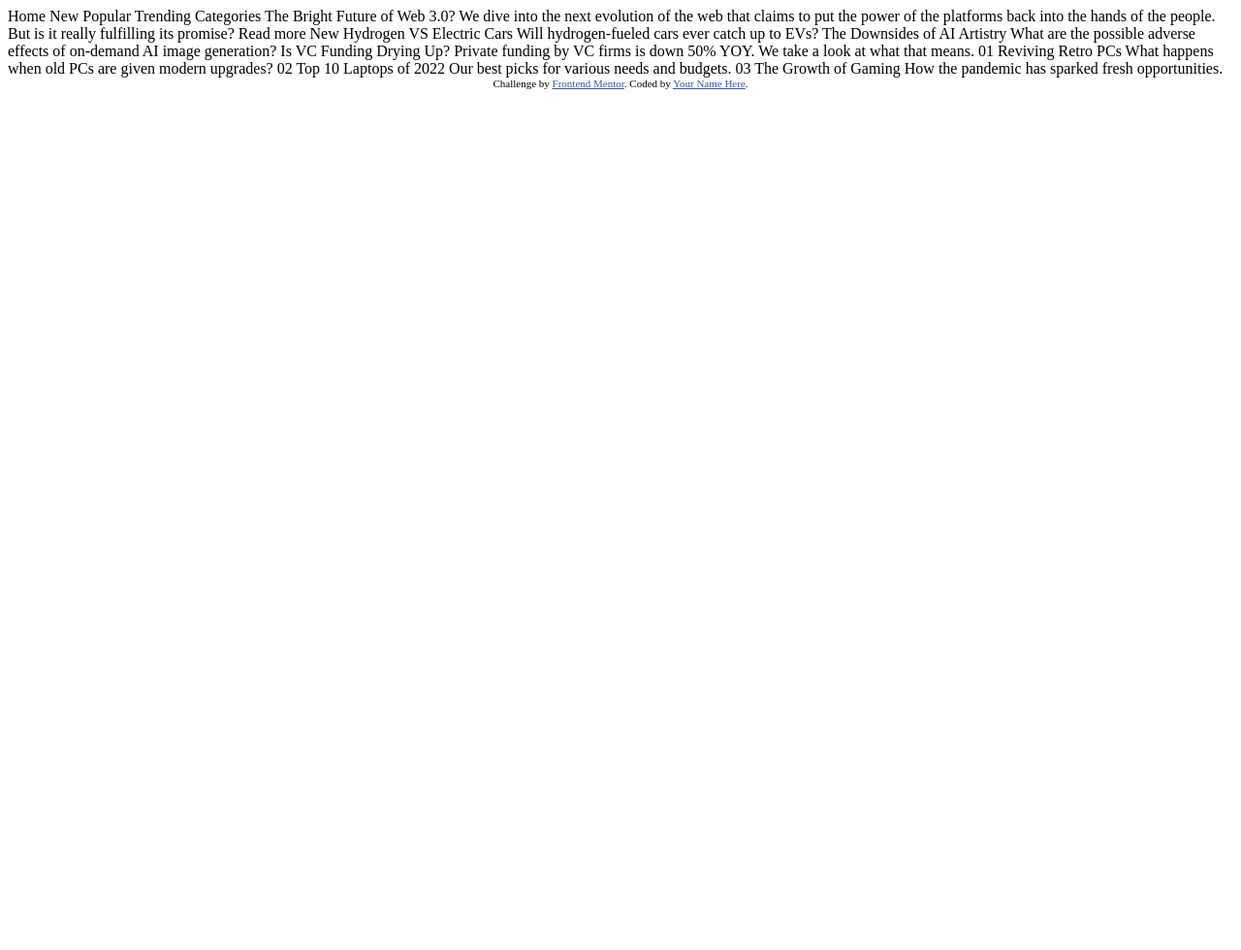
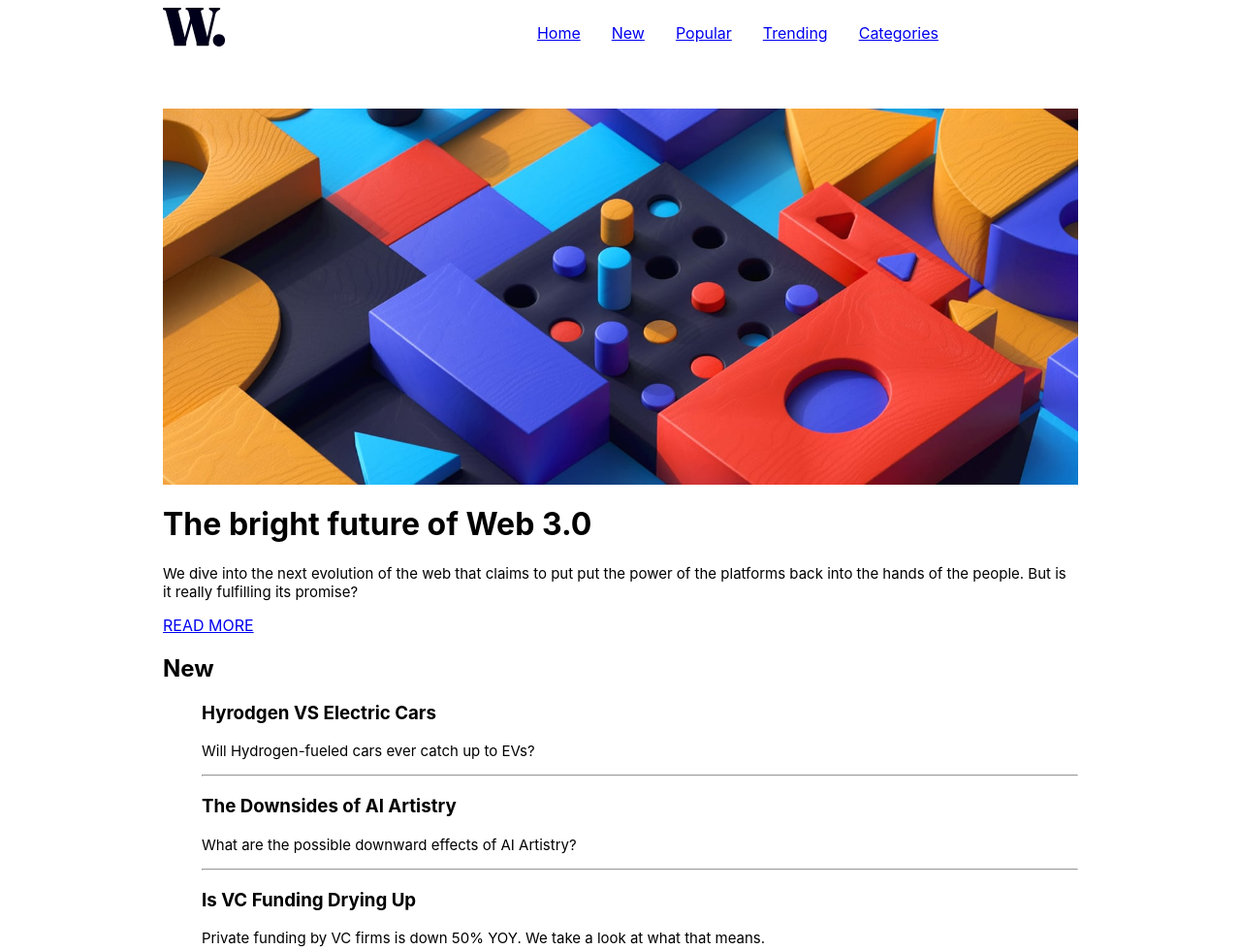
Before and after one commit to 3man75/news-homepage-main, a plain HTML site: page index.html in a window 1280 px wide. Shown: the top 980 px of the page at 97% size. Before the commit the page ends 800 px from the top, so only its background shows below. Drawn offline with Linux system fonts and the light colour scheme.

Commit message:
Built basic HTML

```diff
--- a/index.html
+++ b/index.html
@@ -1,60 +1,87 @@
 <!DOCTYPE html>
 <html lang="en">
-<head>
-  <meta charset="UTF-8">
-  <meta name="viewport" content="width=device-width, initial-scale=1.0"> <!-- displays site properly based on user's device -->
+  <head>
+    <meta charset="UTF-8" />
+    <meta http-equiv="X-UA-Compatible" content="IE=edge" />
+    <meta name="viewport" content="width=device-width, initial-scale=1.0" />
+    <link rel="stylesheet" href="./style.css" />
+    <title>News Homepage</title>
+    <link
+      rel="icon"
+      type="image/x-icon"
+      href="./assets/images/favicon-32x32.png>"
+    />
+  </head>
+  <body>
+    <header class="hero">
+      <img src="./assets/images/logo.svg" alt="logo" />
+      <nav class="navbar">
+        <ul class="nav--items">
+          <li><a href="#Home">Home</a></li>
+          <li><a href="#New">New</a></li>
+          <li><a href="#Popular">Popular</a></li>
+          <li><a href="#Tending">Trending</a></li>
+          <li><a href="#Categories">Categories</a></li>
+        </ul>
+      </nav>
+    </header>
+    <img src="./assets/images/image-web-3-desktop.jpg" id="hero-image"/>
+    <main class="hero--text">
+      <h1 class="main-words">The bright future of Web 3.0</h1>
+      <p>
+        We dive into the next evolution of the web that claims to put put the
+        power of the platforms back into the hands of the people. But is it
+        really fulfilling its promise?
+      </p>
 
-  <link rel="icon" type="image/png" sizes="32x32" href="./assets/images/favicon-32x32.png">
+      <a href="#mainArticle"> READ MORE</a>
+    </main>
 
-  <title>Frontend Mentor | News homepage</title>
-
-  <!-- Feel free to remove these styles or customise in your own stylesheet 👍 -->
-  <style>
-    .attribution { font-size: 11px; text-align: center; }
-    .attribution a { color: hsl(228, 45%, 44%); }
-  </style>
-</head>
-<body>
-
-  Home
-  New
-  Popular
-  Trending
-  Categories
-
-  The Bright Future of Web 3.0?
-
-  We dive into the next evolution of the web that claims to put the power of the platforms back into the hands of the people.
-  But is it really fulfilling its promise?
-
-  Read more
-
-  New
-
-  Hydrogen VS Electric Cars
-  Will hydrogen-fueled cars ever catch up to EVs?
-
-  The Downsides of AI Artistry
-  What are the possible adverse effects of on-demand AI image generation?
-
-  Is VC Funding Drying Up?
-  Private funding by VC firms is down 50% YOY. We take a look at what that means.
-
-  01
-  Reviving Retro PCs
-  What happens when old PCs are given modern upgrades?
-
-  02
-  Top 10 Laptops of 2022
-  Our best picks for various needs and budgets.
-
-  03
-  The Growth of Gaming
-  How the pandemic has sparked fresh opportunities.
-
-  <div class="attribution">
-    Challenge by <a href="https://www.frontendmentor.io?ref=challenge" target="_blank">Frontend Mentor</a>.
-    Coded by <a href="#">Your Name Here</a>.
-  </div>
-</body>
+    <aside class="Blue">
+      <h2 id="newsTitle">New</h2>
+      <ul>
+        <li>
+          <h3>Hyrodgen <span>VS</span> Electric Cars</h3>
+          <p>Will Hydrogen-fueled cars ever catch up to EVs?</p>
+        </li>
+        <hr />
+        <li>
+          <h3>The Downsides of AI Artistry</h3>
+          <p>What are the possible downward effects of AI Artistry?</p>
+        </li>
+        <hr />
+        <li>
+          <h3>Is VC Funding Drying Up</h3>
+          <p>
+            Private funding by VC firms is down 50% YOY. We take a look at what
+            that means.
+          </p>
+        </li>
+      </ul>
+    </aside>
+    <section>
+      <ul>
+        <li>
+          <img src="/assets/images/image-retro-pcs.jpg" />
+          <span>01</span>
+          <div>
+            <h2>Title of Article</h2>
+            <p>This is going to be a snippet of the article</p>
+          </div>
+        </li>
+        <li>
+          <img src="/assets/images/2.jpg" />
+          <span>02</span>
+          <h2>Title of Article</h2>
+          <p>This is going to be a snippet of the article</p>
+        </li>
+        <li>
+          <img src="/assets/images/3.jpg" />
+          <span>03</span>
+          <h2>Title of Article</h2>
+          <p>This is going to be a snippet of the article</p>
+        </li>
+      </ul>
+    </section>
+  </body>
 </html>
--- /dev/null
+++ b/style.css
@@ -0,0 +1,54 @@
+:root {
+  --primary-org: hsl(35, 77%, 62%);
+  --primary-red: hsl(5, 85%, 63%);
+  --neu_white: hsl(36, 100%, 99%);
+  --neu_gray: hsl(233, 8%, 79%);
+  --neu_grayBlue: hsl(236, 13%, 42%);
+  --neu_drk_blue: hsl(240, 100%, 5%);
+}
+@import url("https://fonts.googleapis.com/css2?family=Inter:wght@400;700;800&display=swap");
+
+/* Default styles */
+p {
+  font-size: 15px;
+}
+body {
+  font-family: "Inter", sans-serif;
+  padding-left: 10em;
+  padding-right: 10em;
+}
+li {
+  list-style: none;
+}
+
+/* Header */
+header {
+  color: var(--primary-org);
+  justify-content: space-between;
+}
+
+.nav--items {
+  display: flex;
+  flex-direction: row;
+  gap: 2em;
+}
+
+.hero {
+  display: grid;
+  grid-template-rows: 1fr 1fr;
+  grid-template-columns: 1fr 1fr;
+  width:50em;
+  color:var(--)
+}
+
+#hero-image {
+  display:grid;
+  grid-row: 1/3;
+  grid-column: 1/2;
+  width: 100%;
+}
+
+.hero--text {
+    grid-row: 1/2;
+    grid-column: 2/3;
+}
```
Also changed, not shown: assets/images/2.jpg (renamed from assets/images/image-top-laptops.jpg), assets/images/3.jpg (renamed from assets/images/image-gaming-growth.jpg), etc.html (added).
